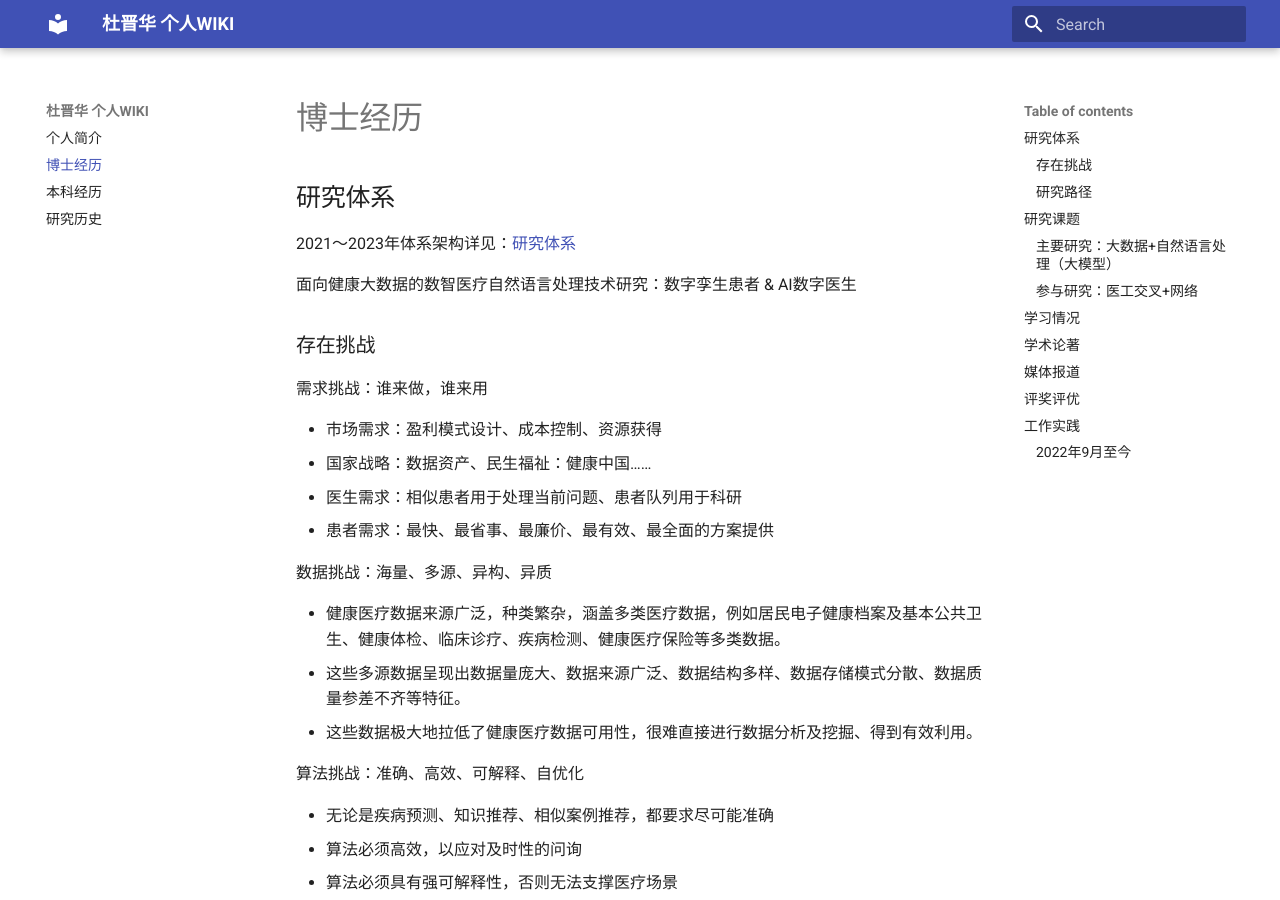
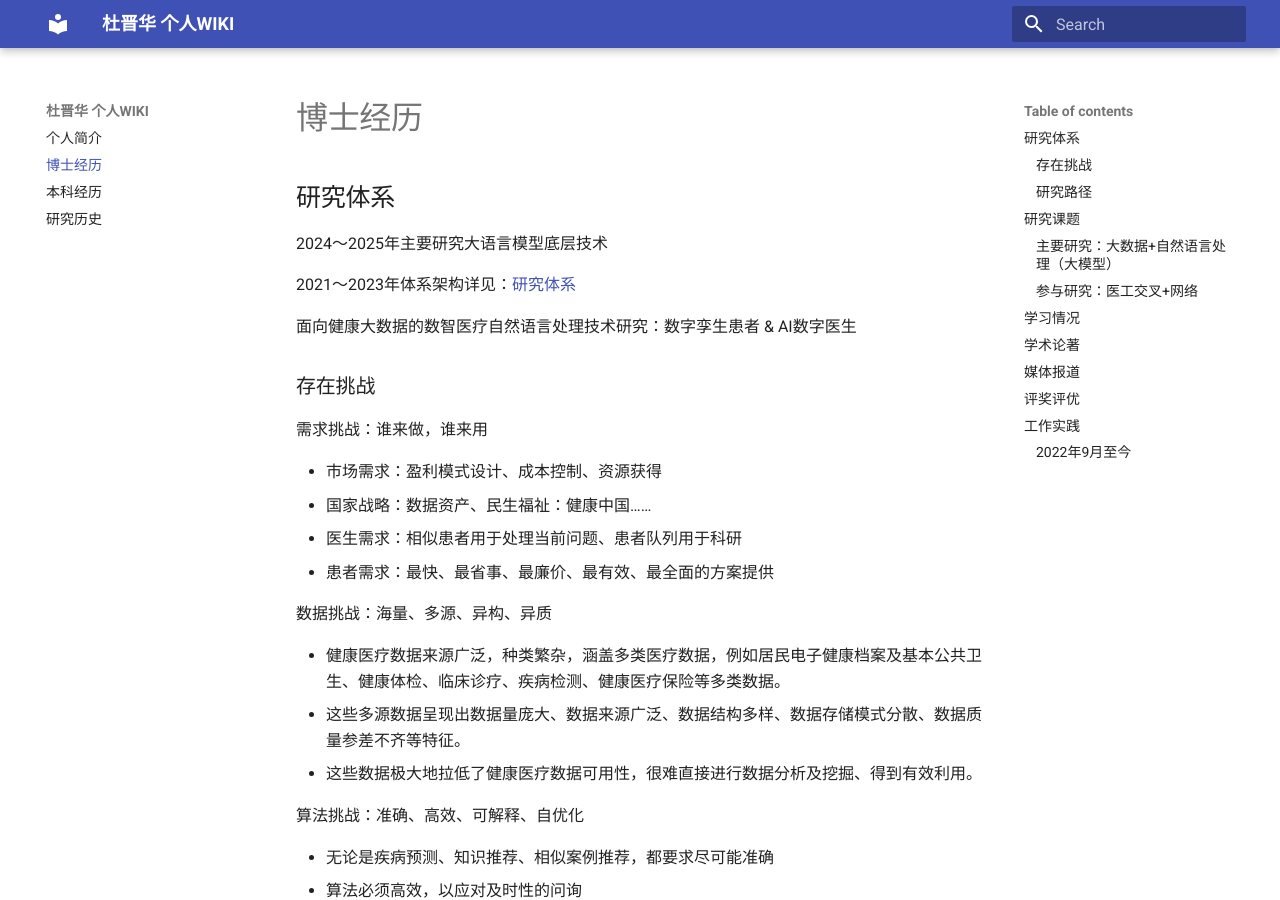
Before and after one commit to dujh22/Dujinhua_wiki, an MkDocs documentation site: the page built from docs/postgraduate_experience.md, in a window 1280 px wide and 900 px high. Built offline with MkDocs 1.6.1 and Material for MkDocs 9.7.7, drawn with Linux system fonts in a browser that asks for light colours.

Commit message:
Update postgraduate_experience.md

```diff
--- a/docs/postgraduate_experience.md
+++ b/docs/postgraduate_experience.md
@@ -1,4 +1,6 @@
 ## 研究体系
+
+2024～2025年主要研究大语言模型底层技术
 
 2021～2023年体系架构详见：[研究体系](https://bt7cezha1x.feishu.cn/docx/IgcDdcVwSoQ94vxjJMMcHXfJnwf?from=from_copylink)
 
```
